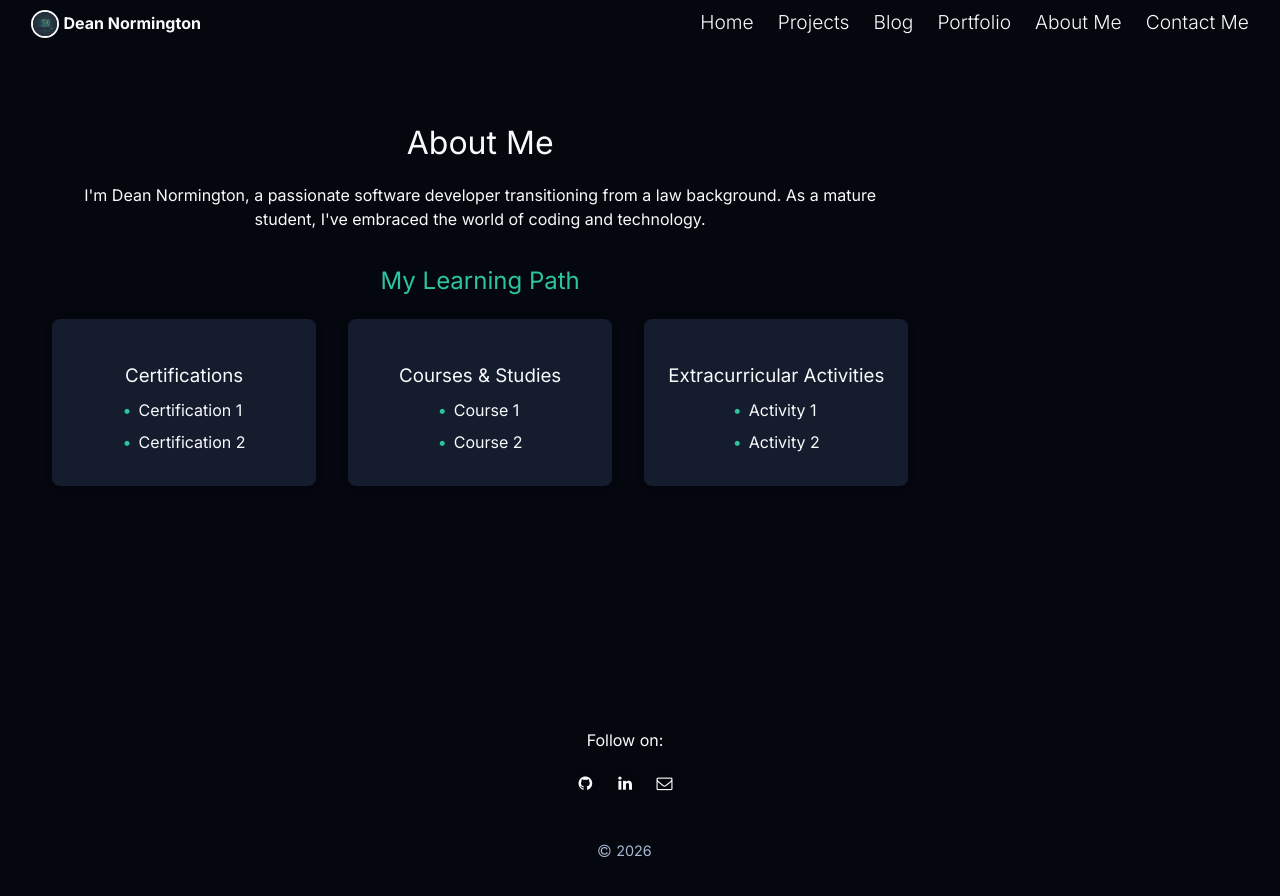
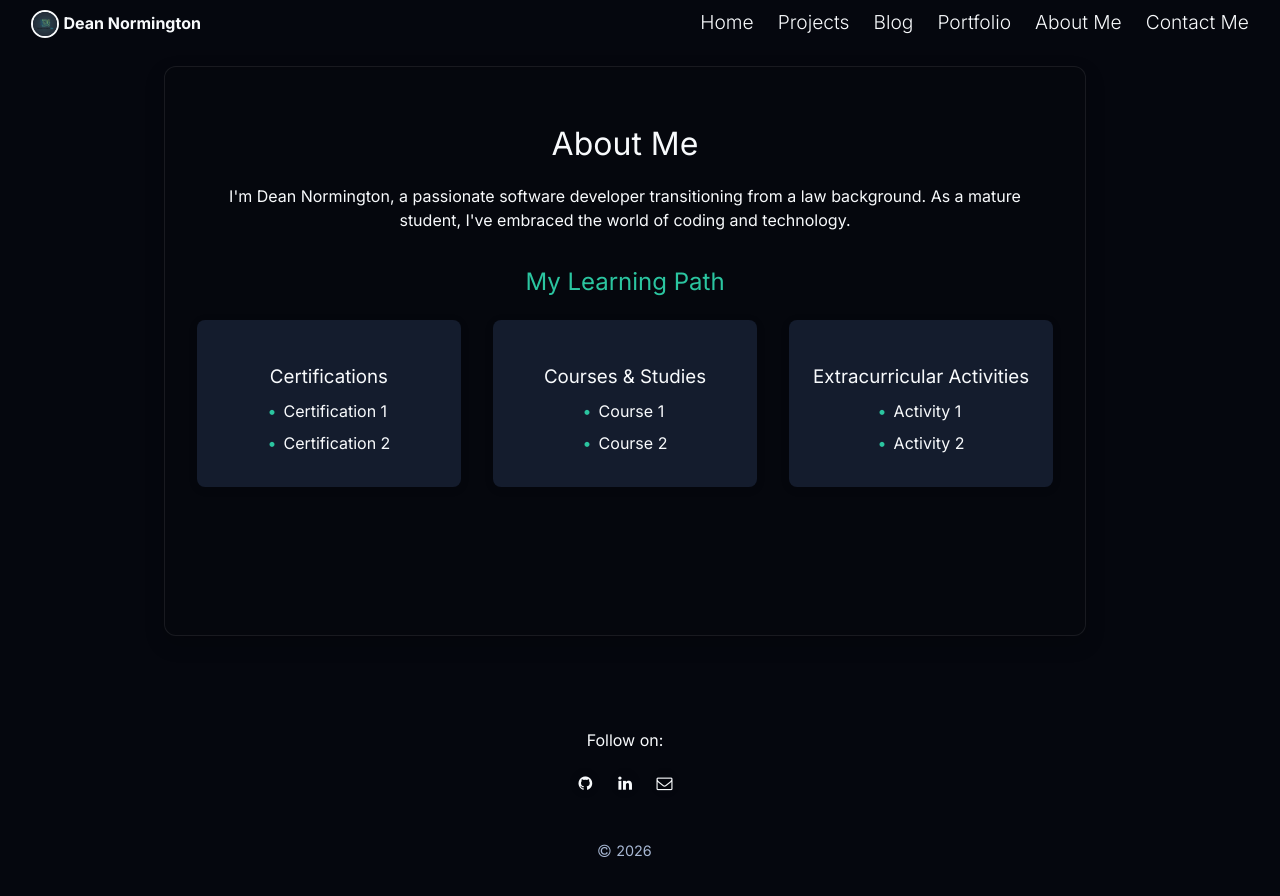
Before and after one commit to dean-js/dnormingtonlaw.uk, a Jekyll site: the page built from about.md, in a window 1280 px wide. Shown: the top 896 px of the page. Built offline with Jekyll 4.4.1, drawn with Linux system fonts in a browser that asks for light colours.

Commit message:
Apply shared page-section styling to About page for consistent page layout

```diff
--- a/about.md
+++ b/about.md
@@ -4,7 +4,7 @@ title: About
 description: "About Dean Normington, a law graduate building software, cybersecurity skills, and legal technology projects."
 ---
 
-<section class="about-section">
+<section class="page-section about-section">
   <h1>About Me</h1>
   <p>I'm Dean Normington, a passionate software developer transitioning from a law background. As a mature student, I've embraced the world of coding and technology.</p>
 
```
